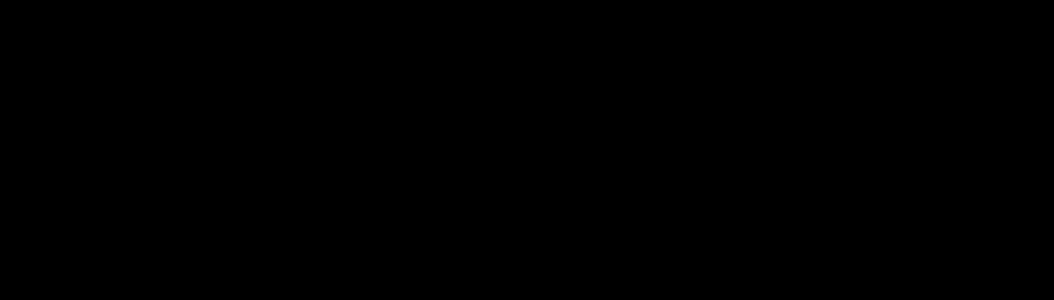
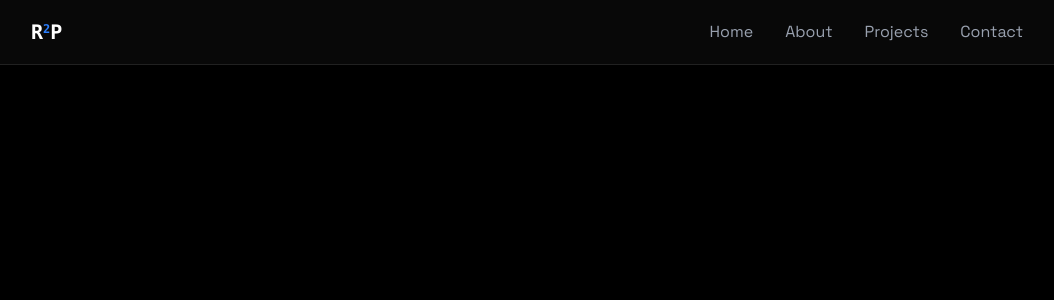
Before and after one commit to RezaR2P/portofolio, a React (Vite) app: page / in a window 1280 px wide. Shown: the top 300 px of the page, without its empty margins (113-1167 px from the left). Built offline with nearby package versions, Linux system fonts and the light colour scheme.

Commit message:
Membuat navbar

```diff
--- a/src/App.jsx
+++ b/src/App.jsx
@@ -1,13 +1,18 @@
+import {useState} from 'react'
 import LoadingScreen from './components/LoadingScreen.jsx'
 import './index.css'
-import {useState} from 'react'
+import Navbar from './components/Navbar.jsx'
+import MobileMenu from './components/MobileMenu.jsx'
+
 function App() {
   const [isLoaded, setIsLoaded] = useState(false)
+  const [menuOpen, setMenuOpen] = useState(false)
   return (
     <>
       {!isLoaded && <LoadingScreen onComplete={() => setIsLoaded(true)} />}
       <div className={`min-h-screen transition-opacity duration-1000 ${isLoaded ? 'opacity-100' : 'opacity-0'} bg-black text-gray-100`}>
-
+        <Navbar menuOpen={menuOpen} setMenuOpen={setMenuOpen} />
+        <MobileMenu menuOpen={menuOpen} setMenuOpen={setMenuOpen} />
       </div>
     </>
   )
--- /dev/null
+++ b/src/components/MobileMenu.jsx
@@ -0,0 +1,18 @@
+import { useEffect } from "react"
+
+function MobileMenu({menuOpen, setMenuOpen}) {
+  useEffect(() => {
+    document.body.style.overflowY = menuOpen ? 'hidden' : ''
+  }, [menuOpen])
+  return (
+    <div className={`fixed top-0 left-0 w-full bg-[rgba(10,10,10,0.8)] z-40 flex flex-col items-center justify-center transition-all duration-300 ease-in-out ${menuOpen ? 'h-screen opacity-100 pointer-events-auto' : 'h-0 opacity-0 pointer-events-none'}`}>
+      <button className="absolute top-4 right-7 button-white text-3xl focus:outline-none cursor-pointer" onClick={() => setMenuOpen(false)} aria-label="Close menu">&times;</button>
+      <a href="#home" onClick={() => setMenuOpen(false)} className={`text-2xl font-semibold text-white my-4 transform transition-transform duration-300 ${menuOpen ? 'opacity-100 translate-y-0' : 'opacity-0 translate-y-5' }`}>Home</a>
+      <a href="#about" onClick={() => setMenuOpen(false)} className={`text-2xl font-semibold text-white my-4 transform transition-transform duration-300 ${menuOpen ? 'opacity-100 translate-y-0' : 'opacity-0 translate-y-5' }`}>About</a>
+      <a href="#projects" onClick={() => setMenuOpen(false)} className={`text-2xl font-semibold text-white my-4 transform transition-transform duration-300 ${menuOpen ? 'opacity-100 translate-y-0' : 'opacity-0 translate-y-5' }`}>Projects</a>
+      <a href="#contact" onClick={() => setMenuOpen(false)} className={`text-2xl font-semibold text-white my-4 transform transition-transform duration-300 ${menuOpen ? 'opacity-100 translate-y-0' : 'opacity-0 translate-y-5' }`}>Contact</a>
+    </div>
+  )
+}
+
+export default MobileMenu
--- /dev/null
+++ b/src/components/Navbar.jsx
@@ -0,0 +1,27 @@
+import { useEffect } from "react"
+function Navbar({menuOpen, setMenuOpen}) {
+  useEffect(() => {
+    document.body.style.overflowY = menuOpen ? 'hidden' : ''
+  }, [menuOpen])
+
+  return (
+    <nav className="fixed top-0 w-full z-40 bg-[rgba(10,10,10,0.8)] backdrop-blur-lg border-b border-white/10 shadow-lg">
+        <div className="max-w-5xl mx-auto px-4">
+            <div className="flex items-center justify-between h-16">
+                <a href="#home" className="text-xl font-bold font-mono text-white">R<sup className="text-[12px] text-blue-500 ">2</sup>P</a>
+                <div className="w-7 h-5 relative cursor-pointer z-40 md:hidden" onClick={() => setMenuOpen((prev) => !prev)}>
+                  &#9776;
+                </div>
+                <div className="hidden md:flex items-center space-x-8">
+                <a href="#home" className="text-gray-400 hover:text-white transition-colors">Home</a>
+                  <a href="#about" className="text-gray-400 hover:text-white transition-colors">About</a>
+                  <a href="#projects" className="text-gray-400 hover:text-white transition-colors">Projects</a>
+                  <a href="#contact" className="text-gray-400 hover:text-white transition-colors">Contact</a>
+                </div>
+            </div>
+        </div>
+    </nav>
+  )
+}
+
+export default Navbar
```
